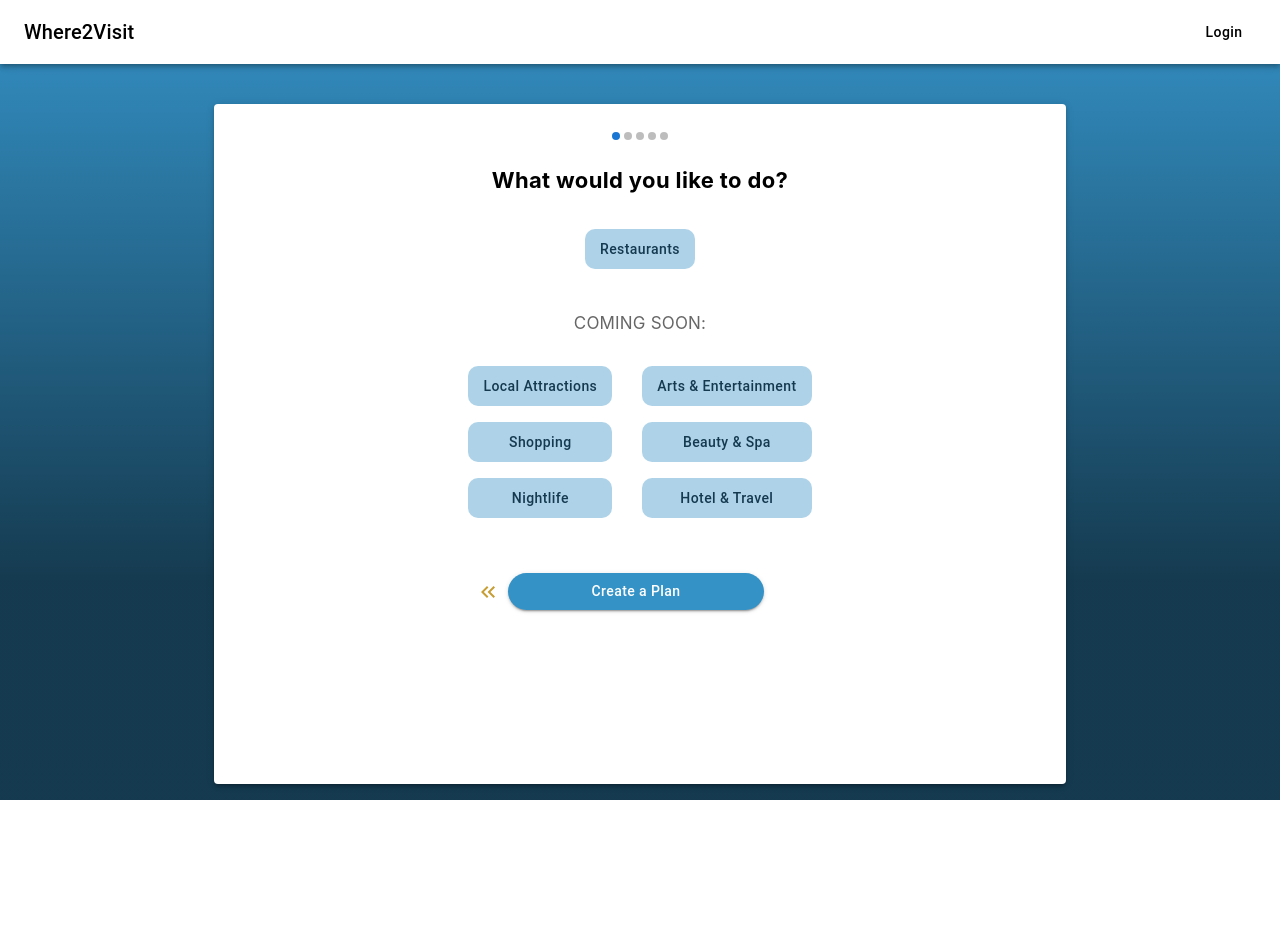
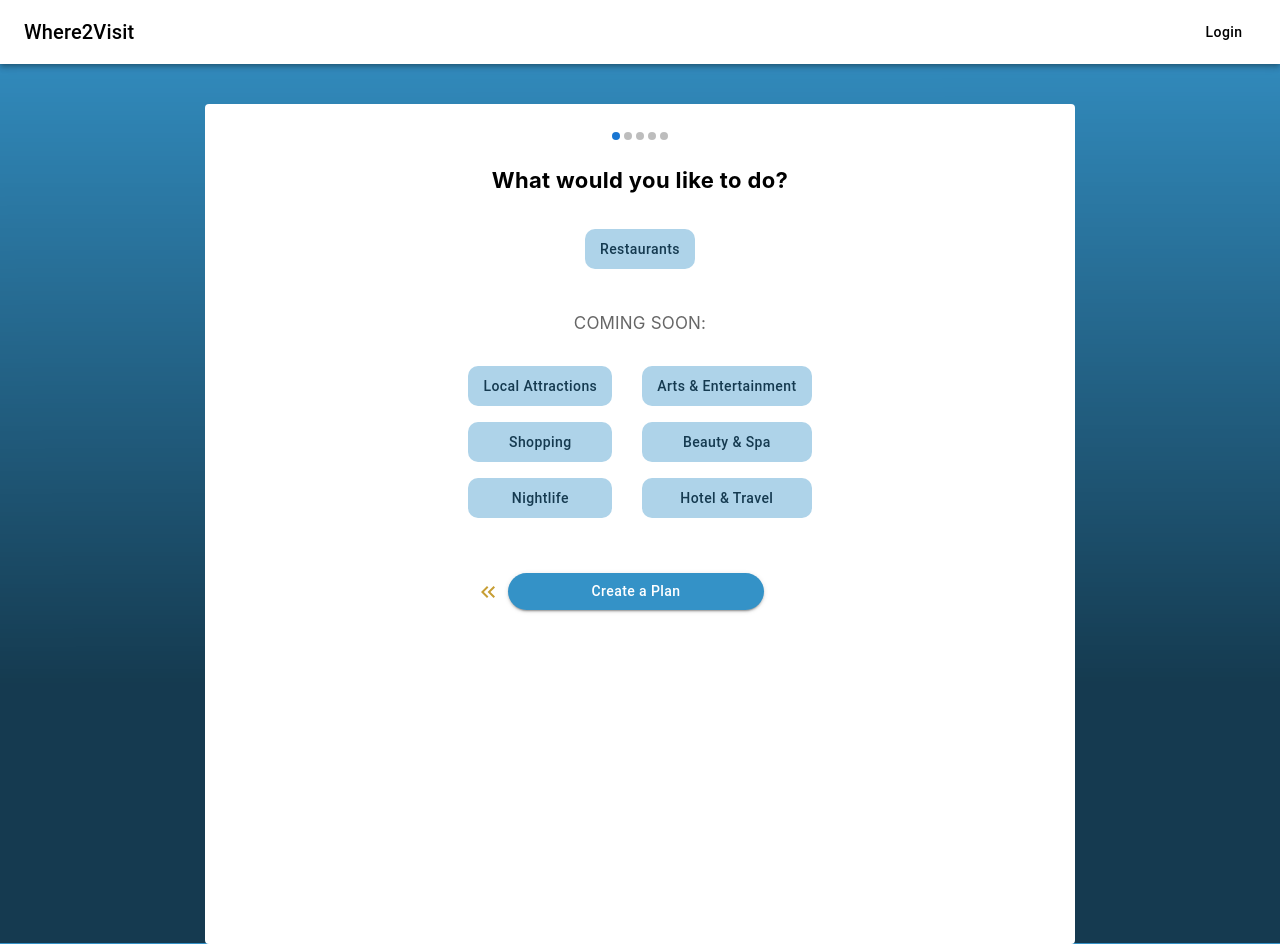
Before and after one commit to kesia-dev/where2visit, a React (Create React App) app in the folder frontend/: page /create-plan in a window 1280 px wide. Before the commit the page ends 800 px from the top, so only its background shows below. Built offline with nearby package versions, Linux system fonts and the light colour scheme.

Commit message:
Adjustments to CSS

```diff
--- a/frontend/src/component/Planning.js
+++ b/frontend/src/component/Planning.js
@@ -62,6 +62,11 @@ const PlanningCard = () => {
 
   const handleNext = () => {
     setStep(prevStep => (prevStep < steps.length - 1 ? prevStep + 1 : prevStep));
+    window.scroll({
+      top: 0,
+      left: 0,
+      behavior: 'smooth'
+    });
   };
 
 
@@ -82,6 +87,11 @@ const PlanningCard = () => {
 
   const handlePrevious = () => {
     setStep(prevStep => (prevStep > 0 ? prevStep - 1 : prevStep));
+    window.scroll({
+      top: 0,
+      left: 0,
+      behavior: 'smooth'
+    });
   };
 
   const handleResults = (value) => {
@@ -245,10 +255,10 @@ const PlanningCard = () => {
                   </div>
                 </div>
 
-                <div style={{ display: 'flex', alignItems: 'center' }} >
+                <div style={{ display: 'flex', alignItems: 'center' }} onClick={goBackHistory} >
                   <KeyboardDoubleArrowLeftIcon className='backArrows' />
 
-                  <Button variant="contained" color="primary" style={{ backgroundColor: '#3492c7' }} onClick={goBackHistory} sx={{ margin: 5, marginLeft: 1, borderRadius: '100px', textTransform: 'none', minWidth: '20vw' }}>
+                  <Button variant="contained" color="primary" style={{ backgroundColor: '#3492c7' }} sx={{ margin: 5, marginLeft: 1, borderRadius: '100px', textTransform: 'none', minWidth: '20vw' }}>
                     Create a Plan
                   </Button>
                 </div>
--- a/frontend/src/component/PlanningForm.js
+++ b/frontend/src/component/PlanningForm.js
@@ -91,12 +91,12 @@ const PlanningForm = ({ formData, setFormData }) => {
 
         <FormControl defaultValue="" required className='inputForm'>
           <Label>Time of Event</Label>
-          <FormGroup>
+          {/* <FormGroup>
             <span className='formCheckbox'>
-              {/* <FormControlLabel control={<Checkbox  size="small" />} label="Now" /> */}
+              <FormControlLabel control={<Checkbox  size="small" />} label="Now" />
               <FormControlLabel control={<Checkbox size="small" />} label="All Day" />
             </span>
-          </FormGroup>
+          </FormGroup> */}
           <TimePicker className='dateTimePicker' use12Hours format="h:mm a" onChange={(time, timeString) => setFormData({ ...formData, time: timeString })} placeholder='' />
           <HelperText />
         </FormControl>
@@ -122,7 +122,7 @@ const PlanningForm = ({ formData, setFormData }) => {
             min={0}
             max={20}
             sx={{
-              width: 350
+              width: 320
             }}
             onChange={(e, value) => setFormData({ ...formData, radius: value })}
           />
@@ -139,7 +139,7 @@ const StyledInput = styled(Input)(
   ({ theme }) => `
 
   .${inputClasses.input} {
-    width: 320px;
+    width: 300px;
     font-family: 'IBM Plex Sans', sans-serif;
     font-size: 0.875rem;
     font-weight: 400;
--- a/frontend/src/styling/Planning.css
+++ b/frontend/src/styling/Planning.css
@@ -9,11 +9,41 @@
   position: relative;
 }
 
-.title-color{
+.title-color {
   color: #3492c7;
 }
 
+.MuiContainer-root.MuiContainer-maxWidthMd.css-xdmu94-MuiContainer-root {
+  /* main */
+  padding: 0;
+
+}
+
+.MuiPaper-root.MuiPaper-elevation.MuiPaper-rounded.MuiPaper-elevation3.css-181ouvw-MuiPaper-root {
+  /* <Paper /> */
+  margin: -1px;
+  padding: 20px;
+  border: 0;
+  box-shadow: none;
+  height: 100vh;
+
+}
+
+
 @media (min-width: 600px) {
+
+  .MuiContainer-root.MuiContainer-maxWidthMd.css-xdmu94-MuiContainer-root {
+    /*main */
+    padding-left: 16px;
+    padding-right: 16px;
+  }
+
+  .MuiPaper-root.MuiPaper-elevation.MuiPaper-rounded.MuiPaper-elevation3.css-181ouvw-MuiPaper-root {
+    /* <Paper />  */
+    margin-top: 40px;
+    min-height: 80vh;
+  }
+
   .MuiButtonBase-root.MuiButton-root.MuiButton-outlined.MuiButton-outlinedPrimary.MuiButton-sizeMedium.MuiButton-outlinedSizeMedium.MuiButton-root.MuiButton-outlined.MuiButton-outlinedPrimary.MuiButton-sizeMedium.MuiButton-outlinedSizeMedium.css-kffwc5-MuiButtonBase-root-MuiButton-root {
     margin: 10px;
     border-radius: 10px;
--- a/frontend/src/styling/PlanningForm.css
+++ b/frontend/src/styling/PlanningForm.css
@@ -10,7 +10,7 @@
 }
 
 .dateTimePicker {
-  width: 345px;
+  width: 325px;
   padding: 8px 12px;
 
   color: #1C2025;
```
